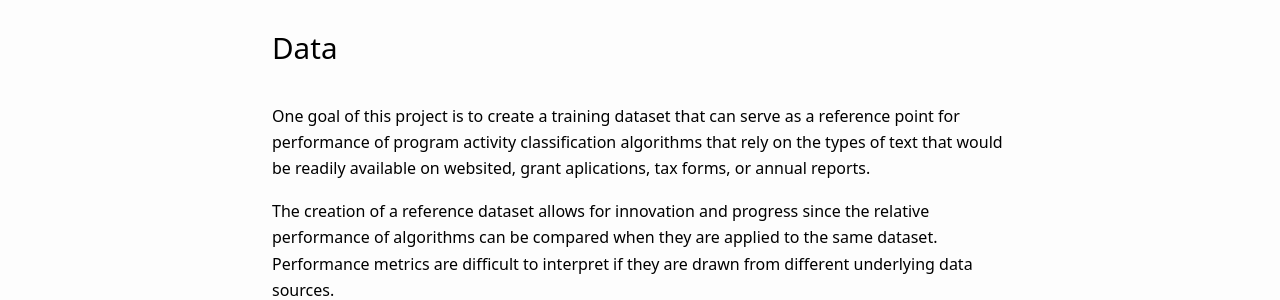
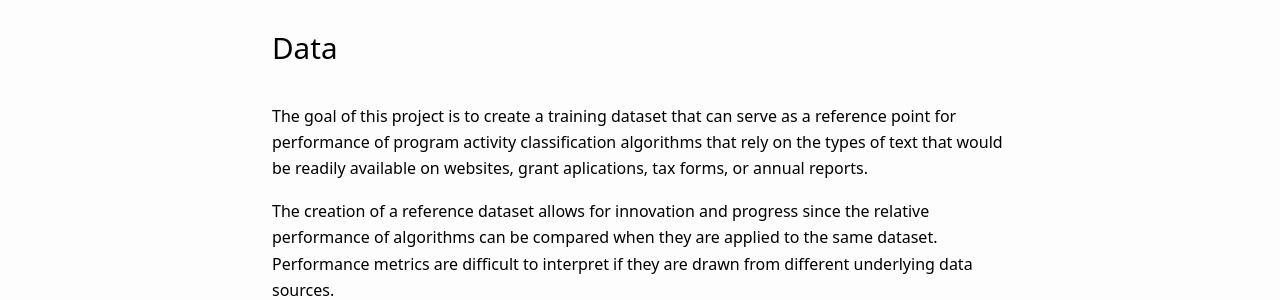
Before and after one commit to Nonprofit-Open-Data-Collective/machine_learning_mission_codes, a Jekyll site: the page built from docs/data.md, in a window 1280 px wide and 900 px high. Shown: the part 184-484 px from the top of the window. Built offline with Jekyll 4.4.1, drawn with Linux system fonts in a browser that asks for light colours; our own code applies the rules of GitHub Pages for plain Markdown files.

Commit message:
Update data.md

```diff
--- a/docs/data.md
+++ b/docs/data.md
@@ -2,7 +2,7 @@
 title: "Data"
 ---
 
-One goal of this project is to create a training dataset that can serve as a reference point for performance of program activity classification algorithms that rely on the types of text that would be readily available on websited, grant aplications, tax forms, or annual reports.
+The goal of this project is to create a training dataset that can serve as a reference point for performance of program activity classification algorithms that rely on the types of text that would be readily available on websites, grant aplications, tax forms, or annual reports.
 
 The creation of a reference dataset allows for innovation and progress since the relative performance of algorithms can be compared when they are applied to the same dataset. Performance metrics are difficult to interpret if they are drawn from different underlying data sources.
 
```
